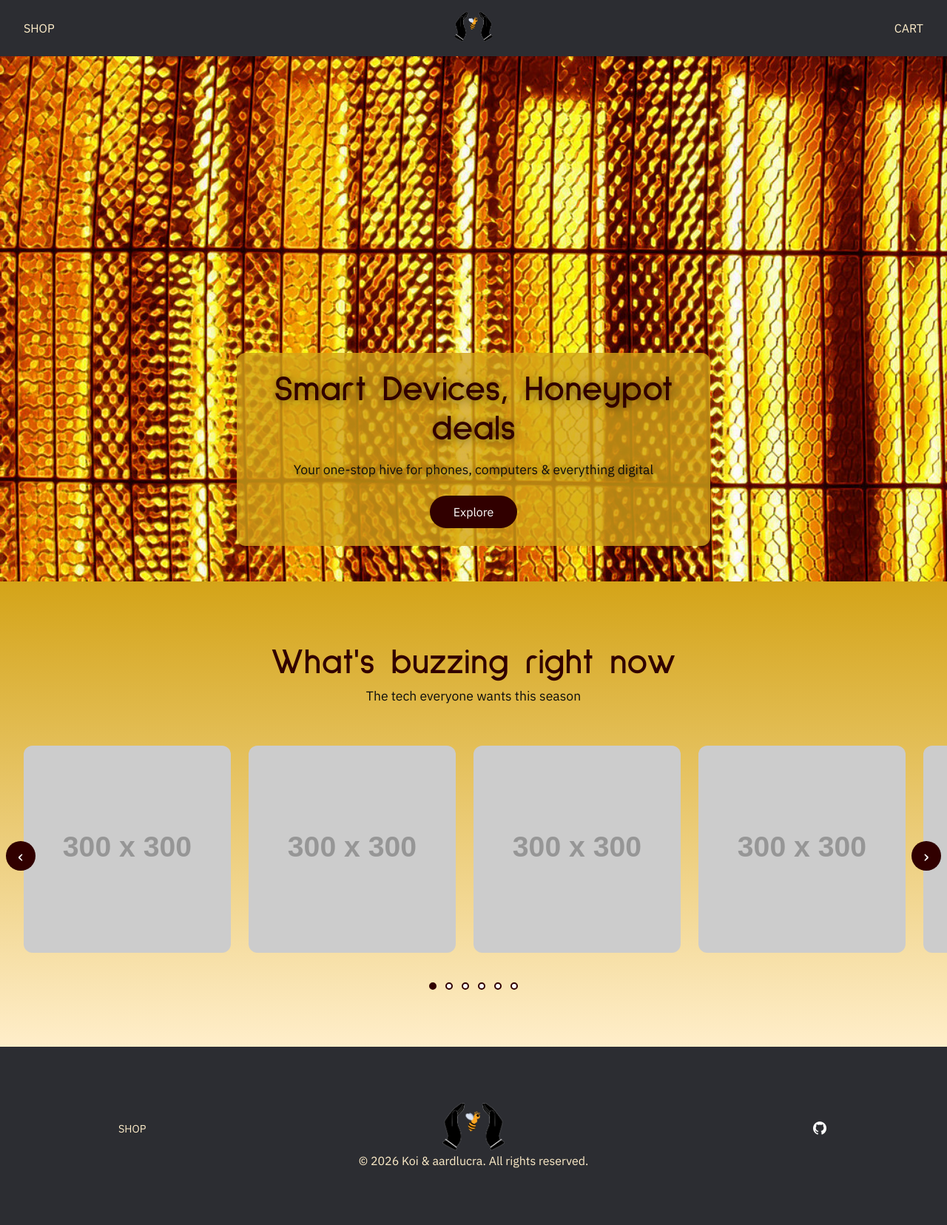
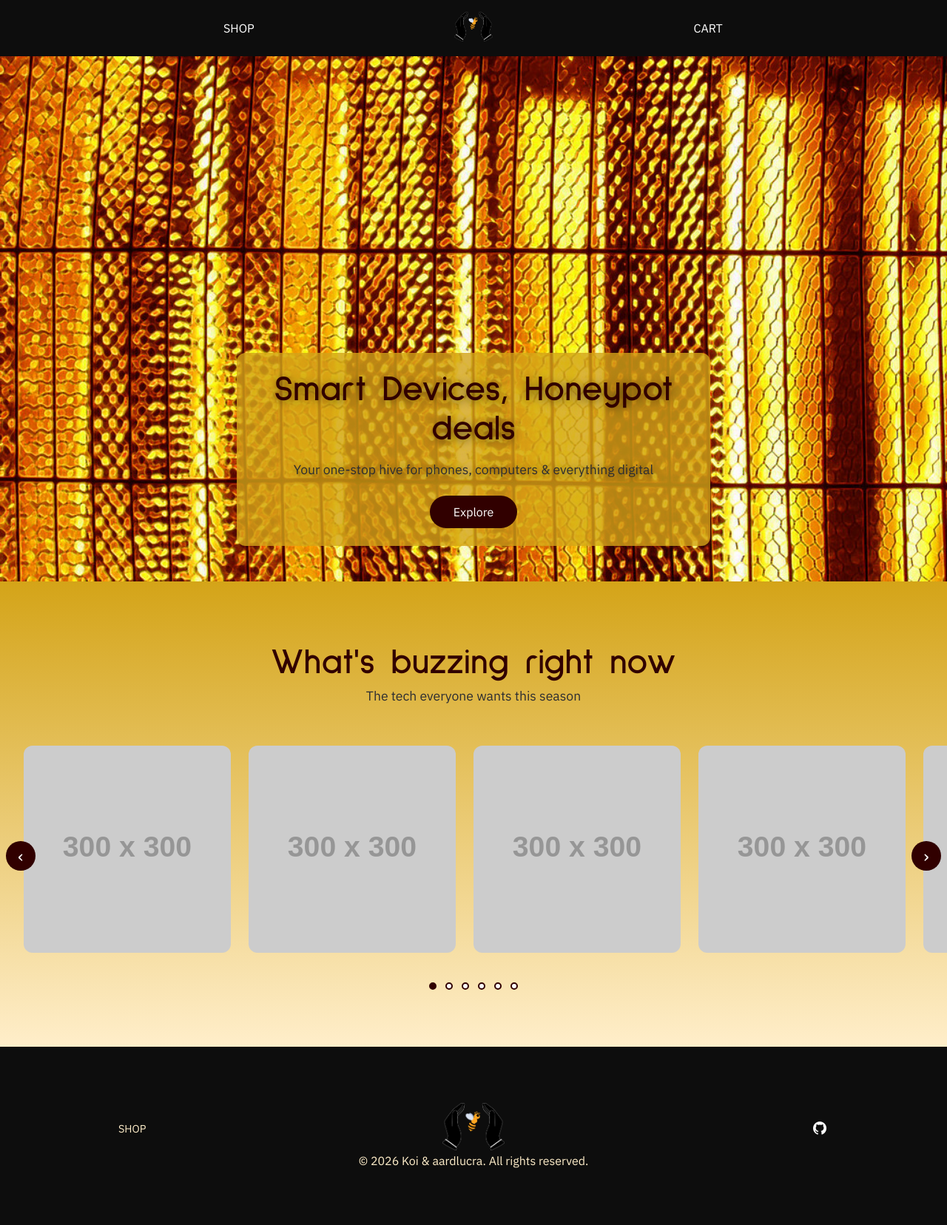
Before and after one commit to r3dkoi/bee-lektronics, a Flask app: page / in a window 1280 px wide. Shown: the whole page at 74% size. Run offline with Flask 3, Linux system fonts and the light colour scheme; grey boxes labelled with a size stand in for pictures from a placeholder-image service; some libraries are stand-ins or nearby versions.

Commit message:
Update color variables and navbar alignment for improved styling

```diff
--- a/static/css/base.css
+++ b/static/css/base.css
@@ -13,11 +13,11 @@
 /* -------------------------------------------------------------------------- */
 
 :root {
-    --colour-primary: #2c2d32;
+    --colour-hover-on: #2c2d32;
     --colour-primary-gradient: #3d4357;
     --colour-secondary: #D4A418;
     --colour-tertiary: #310000;
-    --colour-hover-on: #0D0D0D;
+    --colour-primary: #0D0D0D;
 
     --colour-p: #FFEECA;
     --colour-quaternary: #FFFFFF;
@@ -89,14 +89,14 @@ title, h1, h2, h3, h4, h5, h6 {
 }
 
 .navbar .nav-link {
-    justify-self: start;
+    justify-self: center;
     text-decoration: none;
     text-transform: uppercase;
-    color: var(--colour-p)
+    color: var(--colour-quaternary)
 }
 
 #cart-toggle.nav-link {
-    justify-self: end;
+    justify-self: center;
     background: none;
     border-top: none;
     border-left: none;
@@ -107,7 +107,7 @@ title, h1, h2, h3, h4, h5, h6 {
 }
 
 .navbar .nav-link:hover {
-    color: var(--colour-quaternary);
+    color: var(--colour-secondary);
     text-decoration: underline;
 }
 
```
